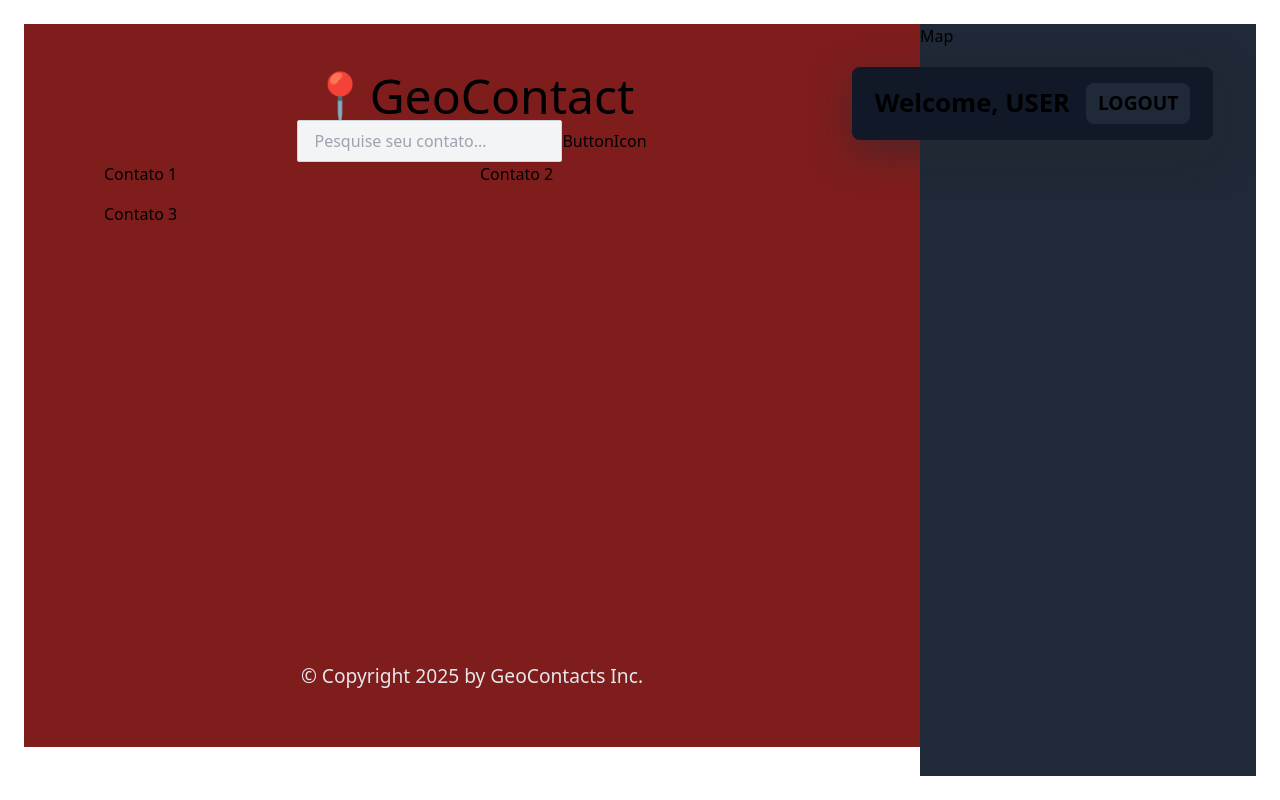
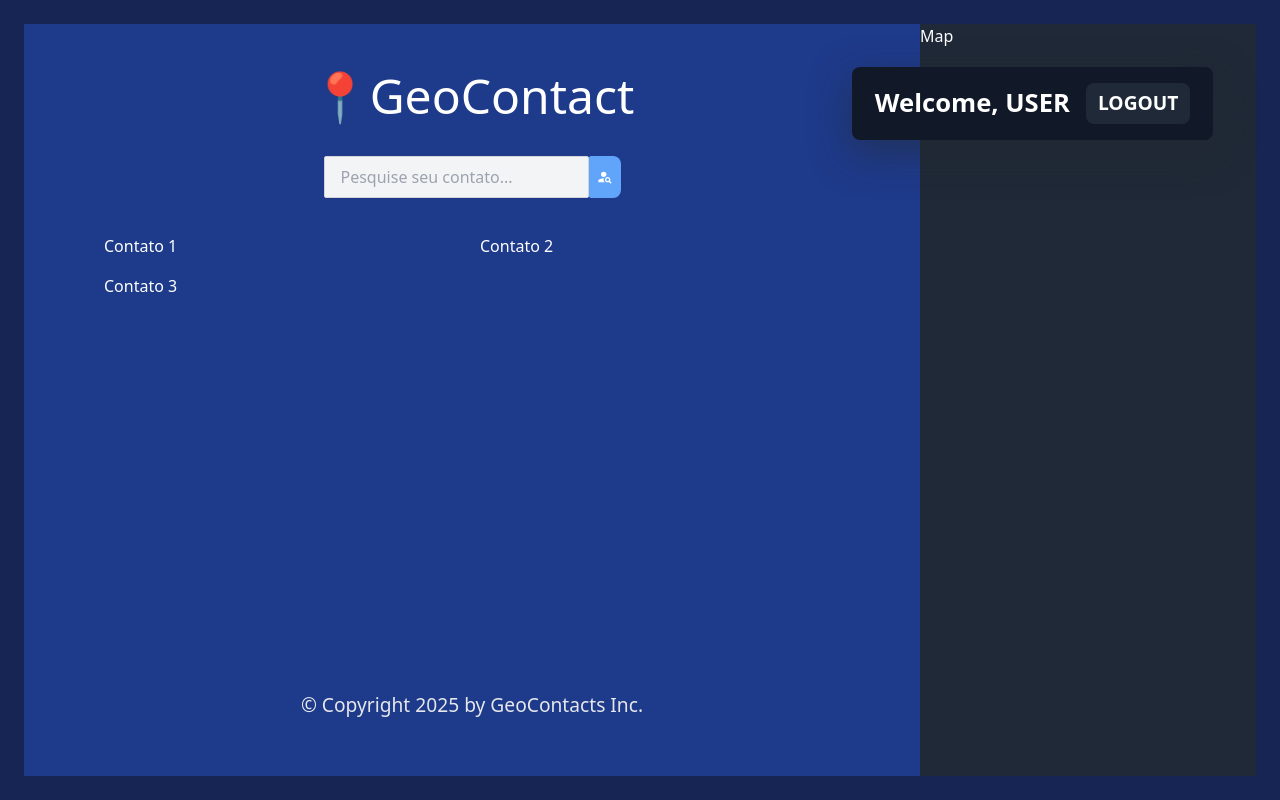
Before and after one commit to miguel-willians/GeoContact, a Next.js app: page /main in a window 1280 px wide. Built offline with nearby package versions, Linux system fonts and the light colour scheme.

Commit message:
style: estilizar a página main

```diff
--- a/src/features/contacts/ContactsList.tsx
+++ b/src/features/contacts/ContactsList.tsx
@@ -4,7 +4,7 @@ export default function ContactsList() {
   return (
     <>
       <SearchBar />
-      <ul className="w-full h-[65vh] list-none overflow-y-scroll overflow-x-hidden grid grid-cols-2 content-start gap-4">
+      <ul className="w-full h-[65vh] list-none overflow-y-hidden overflow-x-hidden grid grid-cols-2 content-start gap-4">
         <li>Contato 1</li>
         <li>Contato 2</li>
         <li>Contato 3</li>
--- a/src/pages/Main.tsx
+++ b/src/pages/Main.tsx
@@ -5,7 +5,7 @@ import User from "@/features/user/User";
 
 export default function App() {
   return (
-    <main className="h-screen p-6 overscroll-none flex relative">
+    <main className="h-screen p-6 overscroll-none flex relative bg-blue-950 text-white">
       <Sidebar />
       <Map />
       <User />
--- a/src/ui/ButtonIcon.tsx
+++ b/src/ui/ButtonIcon.tsx
@@ -3,7 +3,7 @@ import { ButtonHTMLAttributes } from "react";
 function ButtonIcon(props: ButtonHTMLAttributes<HTMLButtonElement>) {
   return (
     <button
-      className="p-2 rounded-sm transition-all hover:bg-gray-100"
+      className="p-2 rounded-r-lg rounded-sm transition-all bg-blue-400 hover:bg-blue-200 flex justify-center items-center"
       {...props}
     >
       {props.children}
--- a/src/ui/SearchBar.tsx
+++ b/src/ui/SearchBar.tsx
@@ -1,10 +1,15 @@
 import Input from "@/ui/Input";
+import ButtonIcon from "./ButtonIcon";
+import { MdPersonSearch } from "react-icons/md";
 
 export default function SearchBar() {
   return (
-    <div>
+    <div className="flex">
       <Input type="text" placeholder="Pesquise seu contato..." />
-      <button>ButtonIcon</button>
+      {/* <button>ButtonIcon</button> */}
+      <ButtonIcon>
+        <MdPersonSearch />
+      </ButtonIcon>
     </div>
   );
 }
--- a/src/ui/Sidebar.tsx
+++ b/src/ui/Sidebar.tsx
@@ -5,7 +5,7 @@ import ContactsList from "@/features/contacts/ContactsList";
 
 export default function Sidebar() {
   return (
-    <div className="flex flex-col items-center h-[calc(100vh-4.8rem)] basis-[56rem] bg-red-900 p-[3rem_5rem_3.5rem_5rem]">
+    <div className="flex flex-col items-center h-[calc(100vh-2.99rem)] basis-[56rem] bg-blue-900 p-[3rem_5rem_3.5rem_5rem] gap-9">
       <Logo />
       <ContactsList />
       <Footer />
```
Also changed, not shown: package.json (+6 -5 lines), 1 other file (tests, documents, lock files or other folders).
